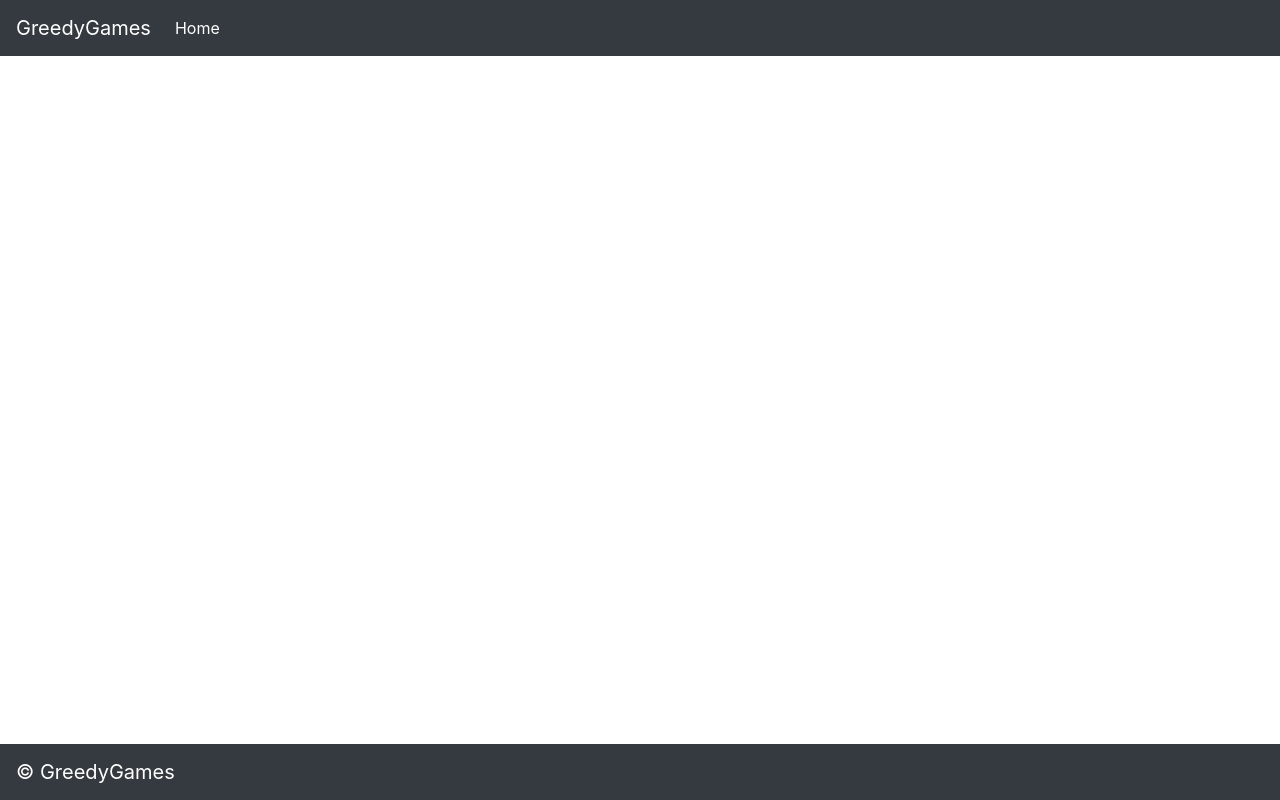
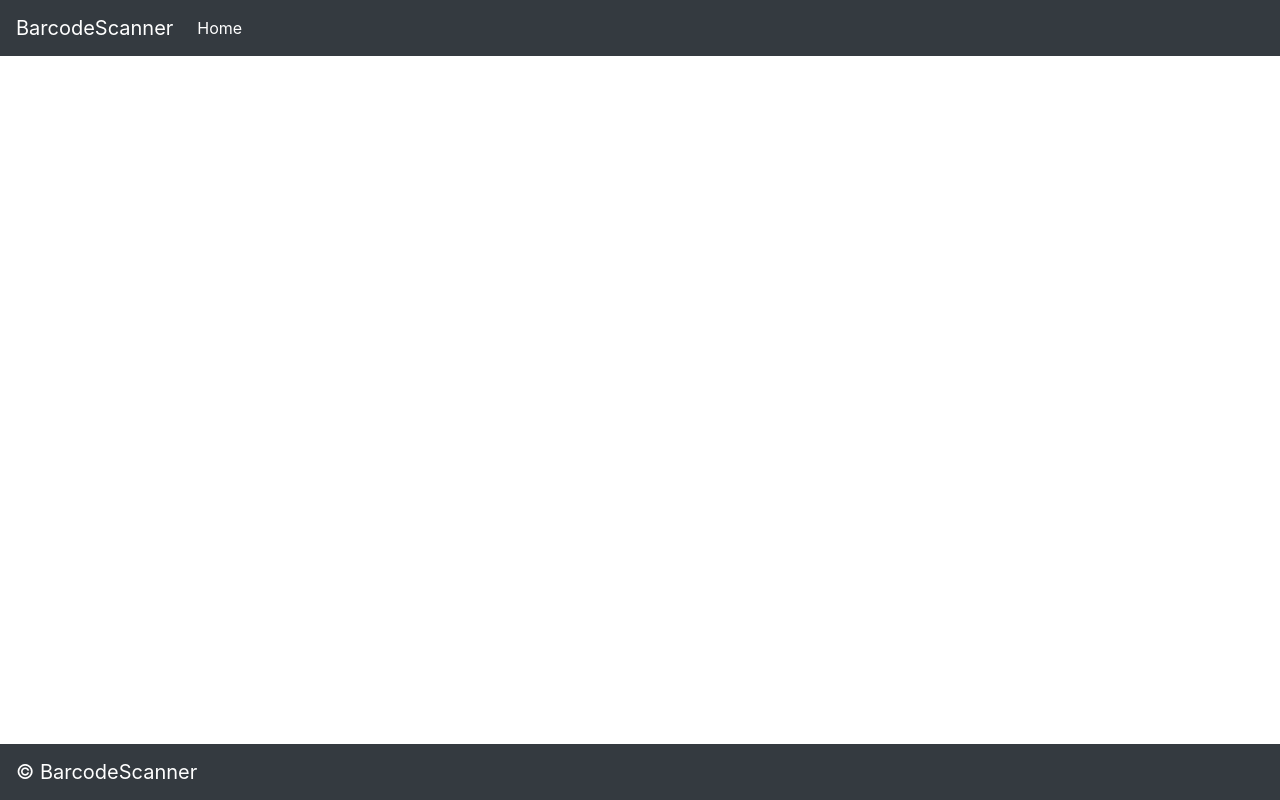
Before and after one commit to Manan12/barcode, a plain HTML site: page index.html in a window 1280 px wide. Drawn offline with nearby package versions, Linux system fonts and the light colour scheme.

Commit message:
Minor change

```diff
--- a/index.html
+++ b/index.html
@@ -1,7 +1,7 @@
 <!DOCTYPE html>
 <html>
     <head>
-        <title>GreedyGames</title>
+        <title>Barcode Scanner</title>
         <meta name="viewport" content="width=device-width, initial-scale=1, maximum-scale=1">
         <link rel="stylesheet" href="css/style.css">
         <!-- <link rel="stylesheet" href="https://maxcdn.bootstrapcdn.com/bootstrap/3.3.7/css/bootstrap.min.css" integrity="sha384-BVYiiSIFeK1dGmJRAkycuHAHRg32OmUcww7on3RYdg4Va+PmSTsz/K68vbdEjh4u" crossorigin="anonymous"> -->
--- a/pages/footer.html
+++ b/pages/footer.html
@@ -1,3 +1,3 @@
 <nav class="navbar fixed-bottom navbar-dark bg-dark">
-    <a class="navbar-brand" href="#">&copy; GreedyGames</a>
+    <a class="navbar-brand" href="#">&copy; BarcodeScanner</a>
   </nav>
--- a/pages/header.html
+++ b/pages/header.html
@@ -1,5 +1,5 @@
 <nav class="navbar fixed-top navbar-expand-lg navbar-dark bg-dark">
-    <a class="navbar-brand" href="/index.html">GreedyGames</a>
+    <a class="navbar-brand" href="/index.html">BarcodeScanner</a>
     <button class="navbar-toggler" type="button" data-toggle="collapse" data-target="#navbarNavDropdown" aria-controls="navbarNavDropdown" aria-expanded="false" aria-label="Toggle navigation">
       <span class="navbar-toggler-icon"></span>
     </button>
```
